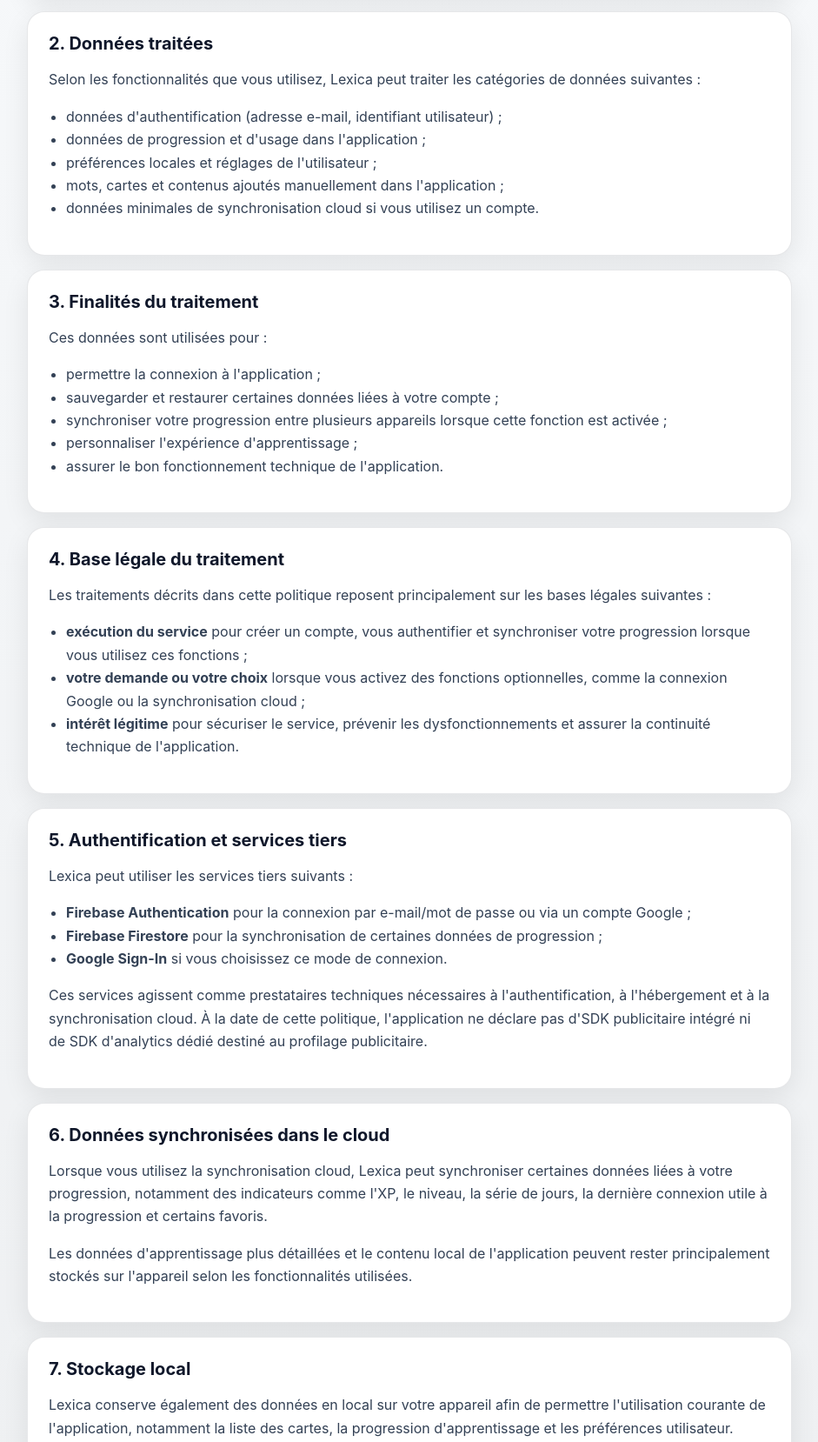
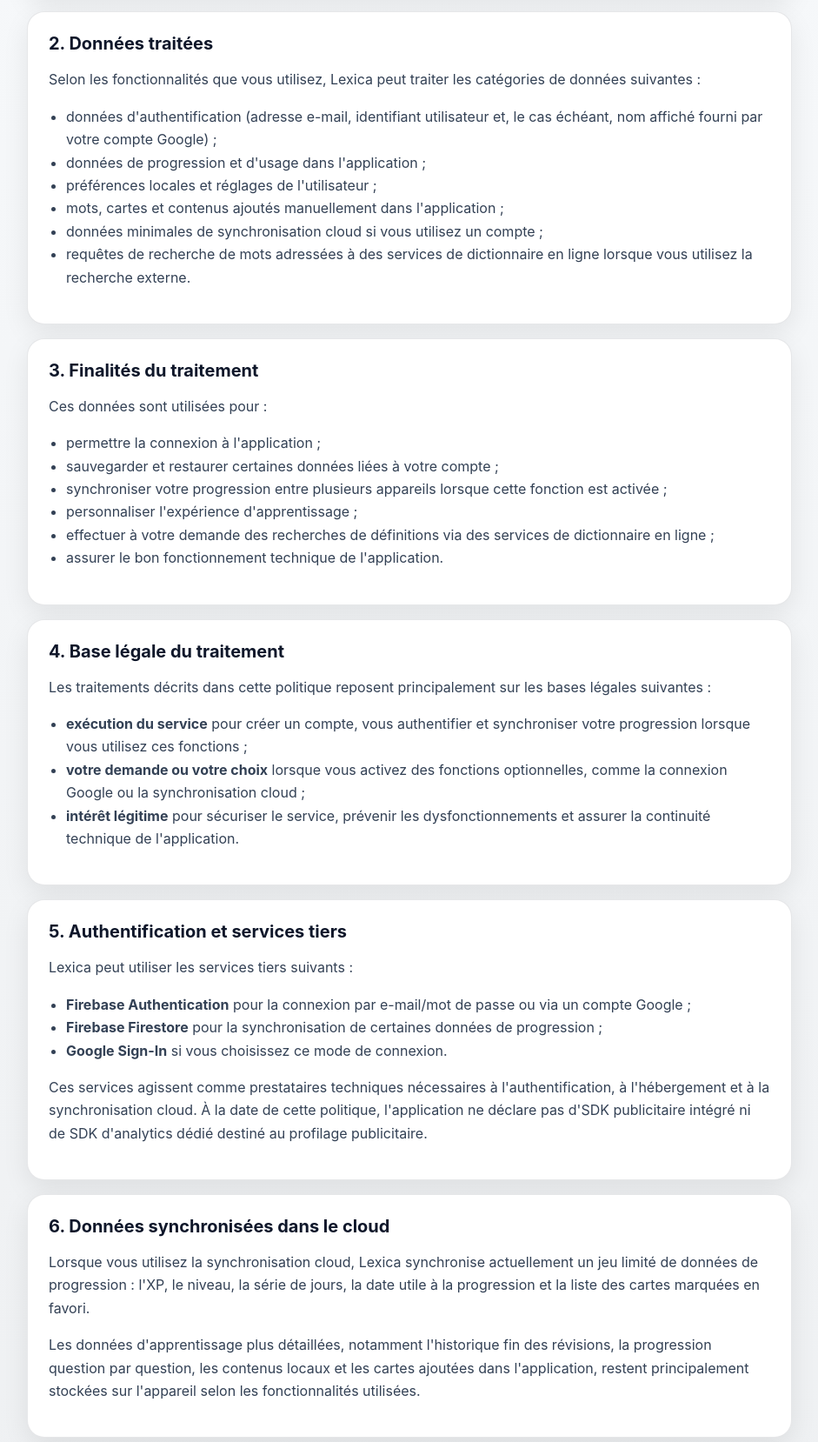
Before and after one commit to psycolobite/LexicaAndroid2, a plain HTML site: page privacy-policy/index.html in a window 1280 px wide. Shown: the part 521-2179 px from the top of the page at 87% size, without its empty margins (169-1110 px from the left). Drawn offline with Linux system fonts and the light colour scheme.

Commit message:
feat: tighten privacy and firestore safeguards

```diff
--- a/privacy-policy/index.html
+++ b/privacy-policy/index.html
@@ -140,11 +140,12 @@
             <h2>2. Données traitées</h2>
             <p>Selon les fonctionnalités que vous utilisez, Lexica peut traiter les catégories de données suivantes :</p>
             <ul>
-                <li>données d'authentification (adresse e-mail, identifiant utilisateur) ;</li>
+                <li>données d'authentification (adresse e-mail, identifiant utilisateur et, le cas échéant, nom affiché fourni par votre compte Google) ;</li>
                 <li>données de progression et d'usage dans l'application ;</li>
                 <li>préférences locales et réglages de l'utilisateur ;</li>
                 <li>mots, cartes et contenus ajoutés manuellement dans l'application ;</li>
-                <li>données minimales de synchronisation cloud si vous utilisez un compte.</li>
+                <li>données minimales de synchronisation cloud si vous utilisez un compte ;</li>
+                <li>requêtes de recherche de mots adressées à des services de dictionnaire en ligne lorsque vous utilisez la recherche externe.</li>
             </ul>
         </section>
 
@@ -156,6 +157,7 @@
                 <li>sauvegarder et restaurer certaines données liées à votre compte ;</li>
                 <li>synchroniser votre progression entre plusieurs appareils lorsque cette fonction est activée ;</li>
                 <li>personnaliser l'expérience d'apprentissage ;</li>
+                <li>effectuer à votre demande des recherches de définitions via des services de dictionnaire en ligne ;</li>
                 <li>assurer le bon fonctionnement technique de l'application.</li>
             </ul>
         </section>
@@ -188,13 +190,14 @@
         <section>
             <h2>6. Données synchronisées dans le cloud</h2>
             <p>
-                Lorsque vous utilisez la synchronisation cloud, Lexica peut synchroniser certaines données liées à
-                votre progression, notamment des indicateurs comme l'XP, le niveau, la série de jours, la dernière
-                connexion utile à la progression et certains favoris.
+                Lorsque vous utilisez la synchronisation cloud, Lexica synchronise actuellement un jeu limité de
+                données de progression : l'XP, le niveau, la série de jours, la date utile à la progression et
+                la liste des cartes marquées en favori.
             </p>
             <p>
-                Les données d'apprentissage plus détaillées et le contenu local de l'application peuvent rester
-                principalement stockés sur l'appareil selon les fonctionnalités utilisées.
+                Les données d'apprentissage plus détaillées, notamment l'historique fin des révisions, la progression
+                question par question, les contenus locaux et les cartes ajoutées dans l'application, restent
+                principalement stockées sur l'appareil selon les fonctionnalités utilisées.
             </p>
         </section>
 
@@ -240,6 +243,10 @@
                 Les données ne sont pas revendues. Elles ne sont partagées qu'avec les prestataires techniques
                 nécessaires au fonctionnement de l'application, dans la mesure où vous utilisez leurs services,
                 par exemple Firebase pour l'authentification et la synchronisation.
+            </p>
+            <p>
+                Si vous utilisez la recherche externe de mots, la requête saisie peut également être transmise aux
+                services consultés pour obtenir la définition recherchée, notamment les services du Wiktionnaire.
             </p>
         </section>
 
```
Also changed, not shown: firebase.json (added), 4 other files.
